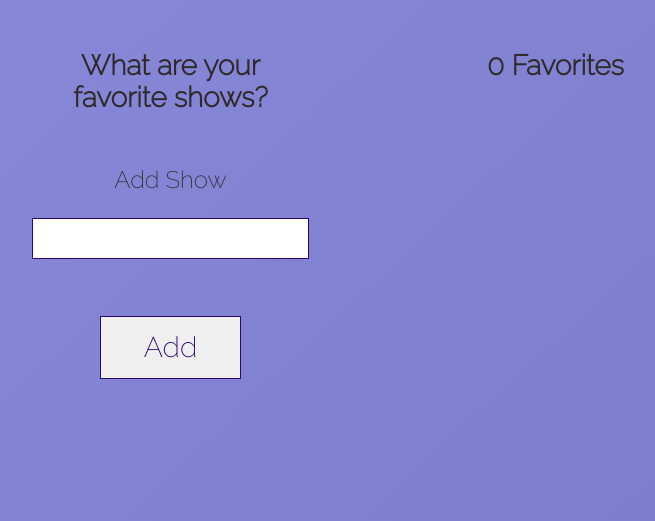
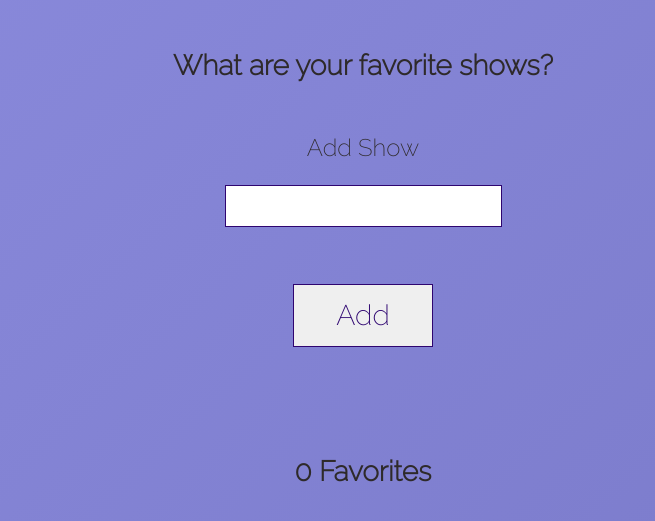
Before and after one commit to saxby-b/favorite-show-project, a website: page index.html in a window 1280 px wide. Shown: the part 137-658 px from the top of the page, without its empty margins (277-932 px from the left). Drawn offline with Linux system fonts and the light colour scheme.

Commit message:
Added media query for desktop

```diff
--- a/css/styles.css
+++ b/css/styles.css
@@ -132,3 +132,9 @@
       justify-content: space-between;
     }
   }
+
+  @media screen and (min-width: 1200px) {
+    .add-show, .show-list-container {
+        width: 100%;
+    }
+  }
```
